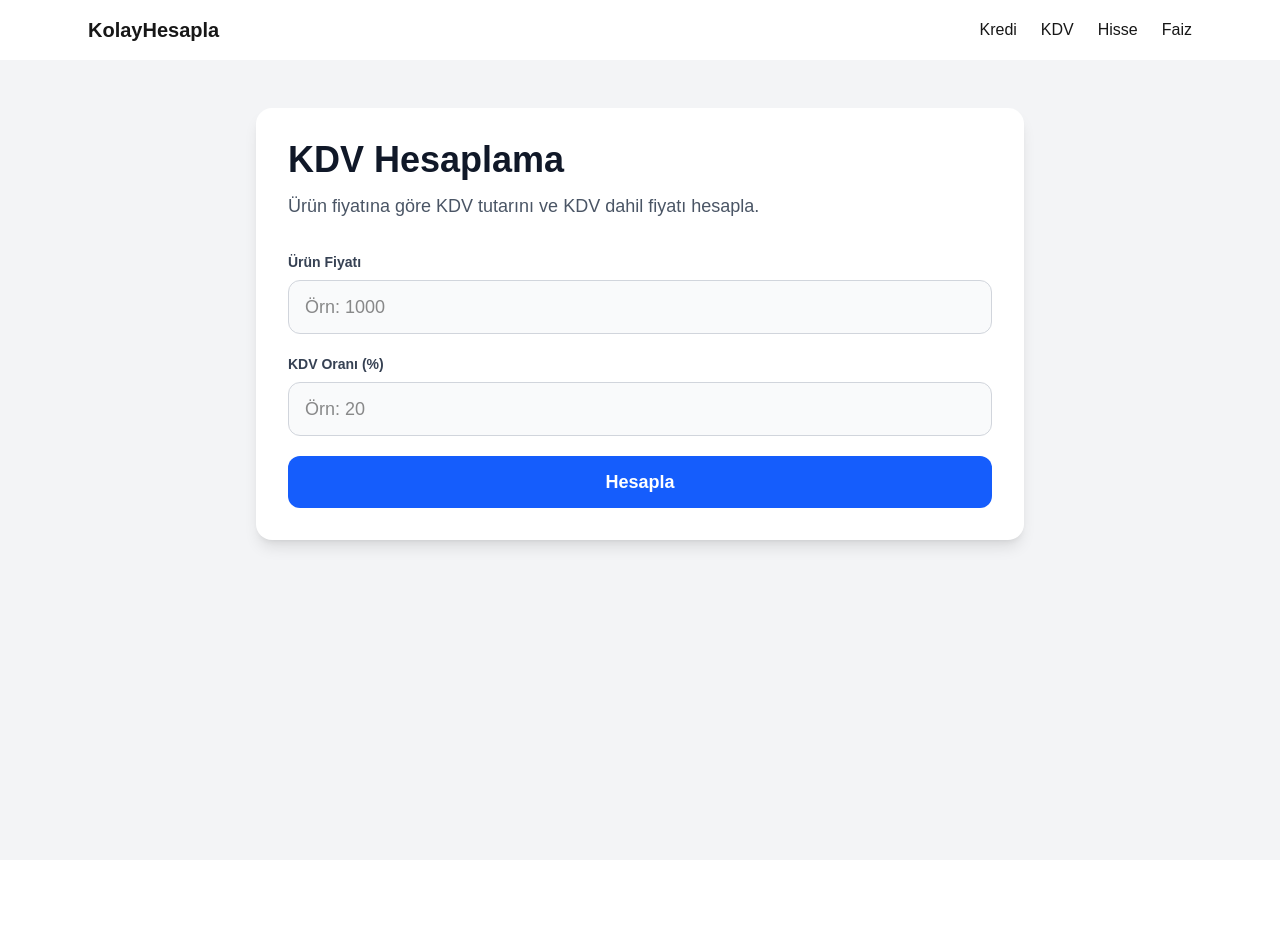
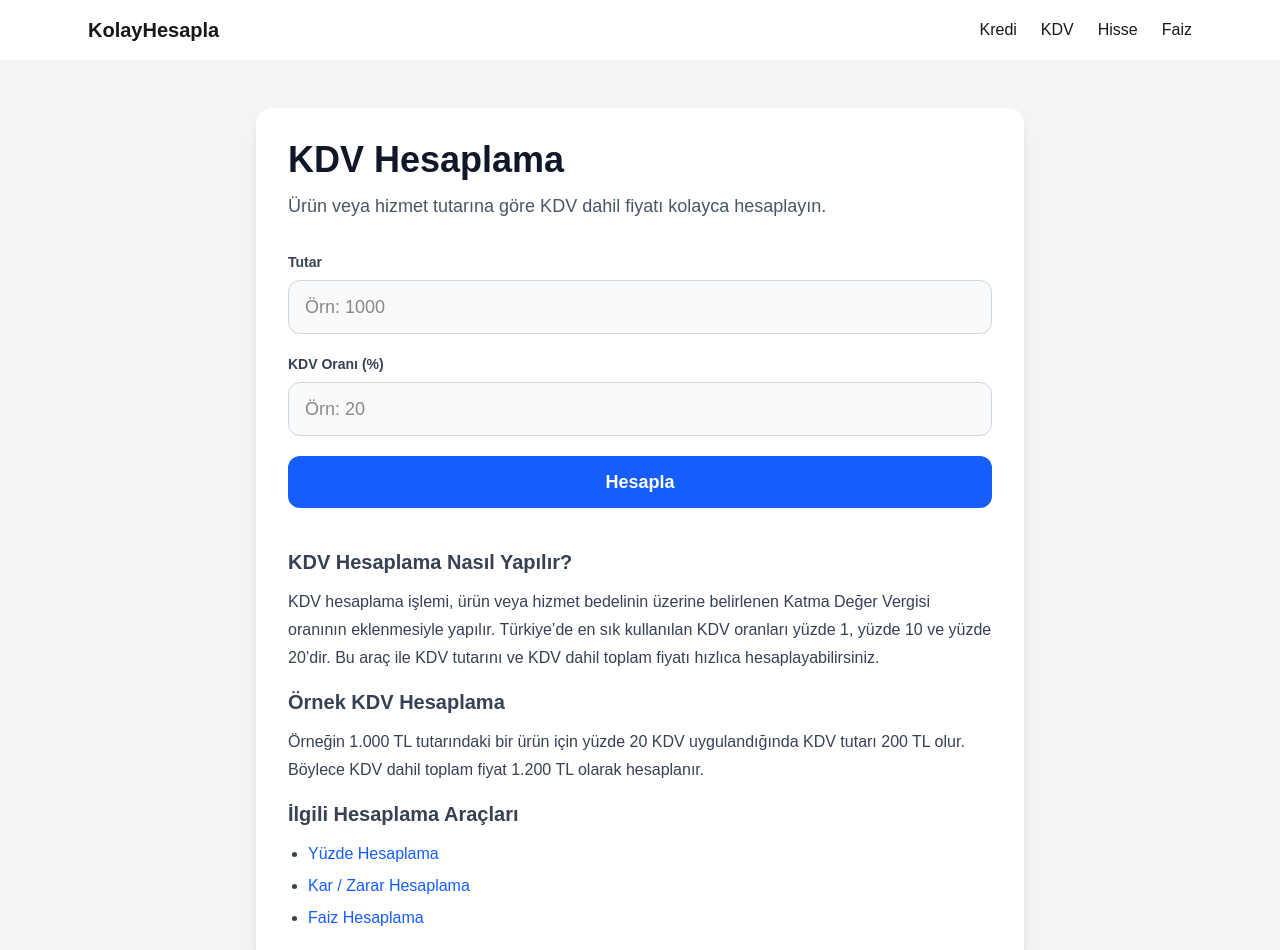
Before and after one commit to erkanckr455/kolayhesapla, a Next.js app: page /kdv-hesaplama in a window 1280 px wide. Shown: the top 950 px of the page. Before the commit the page ends 860 px from the top, so only its background shows below. Built offline with nearby package versions, Linux system fonts and the light colour scheme.

Commit message:
KDV hesaplama SEO eklendi

```diff
--- a/app/kdv-hesaplama/page.tsx
+++ b/app/kdv-hesaplama/page.tsx
@@ -1,48 +1,41 @@
 "use client"
 
 import { useState } from "react"
+import CalculatorLayout from "../components/CalculatorLayout"
 
 export default function Page() {
   const [sonuc, setSonuc] = useState("")
   const [kdvTutari, setKdvTutari] = useState("")
 
   function hesapla() {
-    const fiyat = Number((document.getElementById("fiyat") as HTMLInputElement).value)
-    const kdv = Number((document.getElementById("kdv") as HTMLInputElement).value)
+    const tutar = Number((document.getElementById("tutar") as HTMLInputElement).value)
+    const oran = Number((document.getElementById("oran") as HTMLInputElement).value)
 
-    if (!fiyat || !kdv) {
+    if (!tutar || !oran) {
       setSonuc("Lütfen tüm alanları doldur")
       setKdvTutari("")
       return
     }
 
-    const kdvDeger = fiyat * kdv / 100
-    const toplam = fiyat + kdvDeger
+    const kdv = tutar * (oran / 100)
+    const toplam = tutar + kdv
 
-    setKdvTutari(kdvDeger.toFixed(2) + " TL")
+    setKdvTutari(kdv.toFixed(2) + " TL")
     setSonuc(toplam.toFixed(2) + " TL")
   }
 
   return (
-    <main className="min-h-screen bg-gray-100 py-12 px-4">
-      <div className="max-w-3xl mx-auto">
-        <div className="bg-white rounded-2xl shadow-lg p-8">
-          <div className="mb-8">
-            <h1 className="text-4xl font-bold text-gray-900 mb-3">
-              KDV Hesaplama
-            </h1>
-            <p className="text-gray-600 text-lg">
-              Ürün fiyatına göre KDV tutarını ve KDV dahil fiyatı hesapla.
-            </p>
-          </div>
-
+    <CalculatorLayout
+      title="KDV Hesaplama"
+      description="Ürün veya hizmet tutarına göre KDV dahil fiyatı kolayca hesaplayın."
+    >
       <div className="space-y-5">
         <div>
           <label className="block text-sm font-semibold text-gray-700 mb-2">
-                Ürün Fiyatı
+            Tutar
           </label>
           <input
-                id="fiyat"
+            id="tutar"
             type="number"
             placeholder="Örn: 1000"
             className="w-full rounded-xl border border-gray-300 bg-gray-50 px-4 py-3 text-lg outline-none focus:border-blue-500 focus:bg-white"
@@ -54,7 +47,7 @@ export default function Page() {
             KDV Oranı (%)
           </label>
           <input
-                id="kdv"
+            id="oran"
             type="number"
             placeholder="Örn: 20"
             className="w-full rounded-xl border border-gray-300 bg-gray-50 px-4 py-3 text-lg outline-none focus:border-blue-500 focus:bg-white"
@@ -74,12 +67,55 @@ export default function Page() {
           <p className="text-lg font-semibold text-blue-900 mb-3">Sonuç</p>
           <div className="space-y-2 text-gray-800">
             {kdvTutari && <p><strong>KDV Tutarı:</strong> {kdvTutari}</p>}
-                <p><strong>KDV Dahil Fiyat:</strong> {sonuc}</p>
+            <p><strong>KDV Dahil Toplam:</strong> {sonuc}</p>
           </div>
         </div>
       )}
+
+      <div className="mt-10 text-gray-700 leading-7">
+        <h2 className="text-xl font-semibold mb-3">
+          KDV Hesaplama Nasıl Yapılır?
+        </h2>
+
+        <p className="mb-4">
+          KDV hesaplama işlemi, ürün veya hizmet bedelinin üzerine belirlenen
+          Katma Değer Vergisi oranının eklenmesiyle yapılır. Türkiye’de en sık
+          kullanılan KDV oranları yüzde 1, yüzde 10 ve yüzde 20’dir. Bu araç ile
+          KDV tutarını ve KDV dahil toplam fiyatı hızlıca hesaplayabilirsiniz.
+        </p>
+
+        <h2 className="text-xl font-semibold mb-3">
+          Örnek KDV Hesaplama
+        </h2>
+
+        <p className="mb-4">
+          Örneğin 1.000 TL tutarındaki bir ürün için yüzde 20 KDV uygulandığında
+          KDV tutarı 200 TL olur. Böylece KDV dahil toplam fiyat 1.200 TL olarak
+          hesaplanır.
+        </p>
+
+        <h2 className="text-xl font-semibold mb-3">
+          İlgili Hesaplama Araçları
+        </h2>
+
+        <ul className="list-disc ml-5 space-y-1">
+          <li>
+            <a href="/yuzde-hesaplama" className="text-blue-600 hover:underline">
+              Yüzde Hesaplama
+            </a>
+          </li>
+          <li>
+            <a href="/kar-zarar-hesaplama" className="text-blue-600 hover:underline">
+              Kar / Zarar Hesaplama
+            </a>
+          </li>
+          <li>
+            <a href="/faiz-hesaplama" className="text-blue-600 hover:underline">
+              Faiz Hesaplama
+            </a>
+          </li>
+        </ul>
       </div>
-      </div>
-    </main>
+    </CalculatorLayout>
   )
 }
```
Lines whose indentation alone changed are shown as unchanged.
